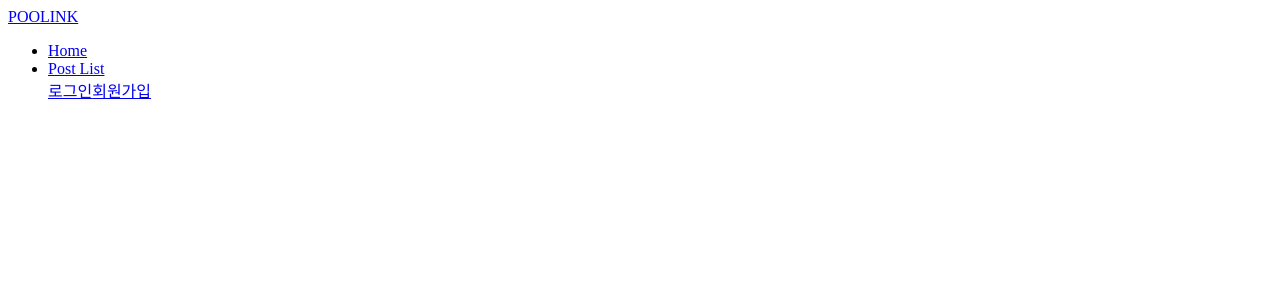
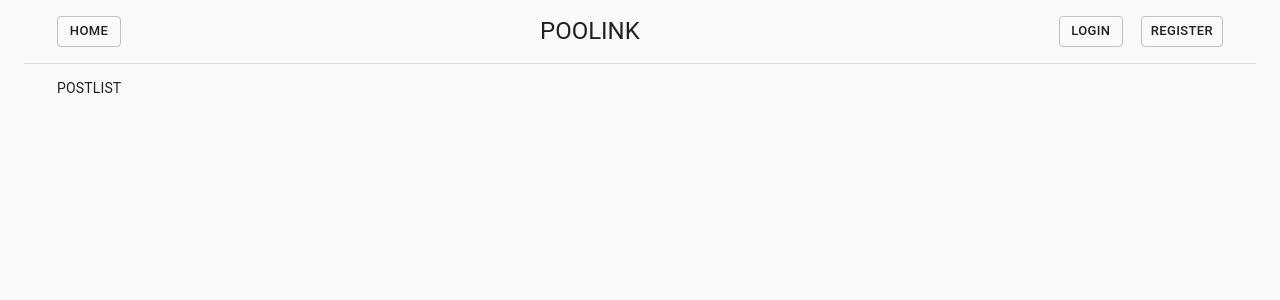
Before and after one commit to hyeok0902e/poolink, a React (Create React App) app in the folder client/: page / in a window 1280 px wide. Shown: the top 300 px of the page. Built offline with nearby package versions, Linux system fonts and the light colour scheme.

Commit message:
:nail_care: Navbar design

```diff
--- a/client/src/App.js
+++ b/client/src/App.js
@@ -1,7 +1,6 @@
 import React, { Component } from 'react';
 import { BrowserRouter, Route, Switch } from 'react-router-dom';
-import BaseContainer from './containers/base/index';
-import NavBar from './components/navbar/index';
+import NavBar from './containers/navbar/index';
 import Home from './components/home/index';
 import LoginForm from './components/form/login/index';
 import RegisterForm from './components/form/register/index';
@@ -9,12 +8,14 @@ import PostList from './containers/post';
 import PostDetail from './containers/post/detail';
 import PostCreateForm from './components/form/post/create';
 import PostEditForm from './components/form/post/edit';
+import { CssBaseline } from '@material-ui/core';
 
 class App extends Component {
   render() {
     return (
+      <React.Fragment>
+        <CssBaseline />
         <BrowserRouter>
-        <div className="app">
           <NavBar />
             <Switch>
               <Route exact path='/' component={Home} />
@@ -25,9 +26,8 @@ class App extends Component {
               <Route exact path='/:post_id' component={PostDetail} />
               <Route exact path='/:post_id/edit' component={PostEditForm} />
             </Switch>
-        </div>
-        <BaseContainer />
         </BrowserRouter>
+      </React.Fragment>
     );
   }
 }
--- a/client/src/components/navbar/index.js
+++ /dev/null
@@ -1,61 +0,0 @@
-import React, { Component } from 'react';
-import { compose } from 'redux';
-import { connect } from 'react-redux';
-import { Link, NavLink, withRouter } from 'react-router-dom'
-import { logout } from '../../actions/auth';
-
-class NavBar extends Component {
-  btnLogout = () => {
-    this.props.logout();
-    window.location.reload();
-  }
-
-  render () {
-    const userMenu = this.props.isAuthenticated !== false ? (
-      <div>
-        <button onClick={this.btnLogout}>로그아웃</button>
-      </div>
-    ) : (
-      <div>
-        <Link to='/login'>로그인</Link>
-        <Link to='/register'>회원가입</Link>
-      </div>
-    )
-
-    return (
-      <nav className="nav-wrapper">
-        <div className="container">
-          <a href="/" className="brand-logo">
-            POOLINK
-          </a>
-          <ul className="right">
-            <li><Link to="/">Home</Link></li>
-            <li><NavLink to="/posts">Post List</NavLink></li>
-            {userMenu}
-          </ul>
-        </div>
-      </nav>
-    )
-  }
-}
-
-const mapStateToProps = state => {
-  return {
-    isAuthenticated: state.user.isAuthenticated
-  }
-}
-
-const mapDispatchToProps = dispatch => {
-  return {
-    logout: () => {
-      dispatch(logout())
-    }
-  }
-}
-
-export default compose(
-  withRouter,
-  connect(
-    mapStateToProps,
-    mapDispatchToProps)
-)(NavBar)
--- a/client/src/components/post/index.js
+++ b/client/src/components/post/index.js
@@ -1,6 +1,7 @@
 import React, { Component } from 'react';
 import { connect } from 'react-redux';
 import { Link } from 'react-router-dom';
+import { Container } from '@material-ui/core';
 
 class Post extends Component {
   render() {
@@ -8,8 +9,9 @@ class Post extends Component {
     const currentUser = localStorage.getItem('username')
     const isAuthor = currentUser === this.props.username;
 
+
     return (
-      <div>
+      <Container maxWidth='lg'>
 
         <h1>{this.props.title}</h1>
         <p>작성자 - {this.props.username}</p>
@@ -17,7 +19,7 @@ class Post extends Component {
         {isAuthor &&
           <Link to={'/' + post_id + '/edit'}>수정하기</Link>
         }
-      </div>
+      </Container>
     )
   }
 }
--- a/client/src/components/postlist/index.js
+++ b/client/src/components/postlist/index.js
@@ -2,6 +2,7 @@ import React, {Component} from 'react'
 import { Link } from 'react-router-dom';
 import { connect } from 'react-redux';
 import moment from 'moment';
+import { Container, Button } from '@material-ui/core';
 
 
 class PostList extends Component {
@@ -15,9 +16,16 @@ class PostList extends Component {
       isAuthenticated
     } = this.props;
 
+    const currentUser = localStorage.getItem('username')
 
-    const postCreateBtn = isAuthenticated !== false ? (
-      <button onClick={this.btnHandle}>글쓰기</button>
+    const postCreateBtn = (isAuthenticated !== false || currentUser) ? (
+      <Button
+        variant='outlined'
+        size='small'
+        onClick={this.btnHandle}
+        >
+        ADD POST
+      </Button>
     ) : (
       <p>로그인 한 후 글을 쓸 수 있습니다.</p>
     )
@@ -26,7 +34,7 @@ class PostList extends Component {
     const postList = posts.length ? (
       posts.map(post => {
         return (
-          <div className="post" key={post.id}>
+          <Container maxWidth='lg' className="post" key={post.id}>
             <div className="post-content">
               <Link to={'/' + post.id}>
               <h1 className="post-title">{post.title}</h1>
@@ -34,7 +42,7 @@ class PostList extends Component {
               <p>{post.content}</p>
               <p>{moment(post.created_at).fromNow()}</p>
             </div>
-          </div>
+          </Container>
         )
       })
     ) : (
@@ -42,10 +50,10 @@ class PostList extends Component {
     )
 
     return (
-      <div>
+      <Container maxWidth='lg'>
         {postCreateBtn}
         {postList}
-      </div>
+      </Container>
     )
   }
 }
--- a/client/src/containers/base/index.js
+++ /dev/null
@@ -1,32 +0,0 @@
-import React, { Component } from 'react';
-import { connect } from 'react-redux';
-import { userCheck } from '../../actions/user';
-
-class BaseContainer extends Component {
-  componentDidMount() {
-    this.props.userCheck();
-  }
-
-  render() {
-    return (
-      <div />
-    )
-  }
-}
-
-const mapStateToProps = (state) => {
-  return {
-    isAuthenticated: state.user.isAuthenticated
-  }
-};
-
-const mapDispatchToProps = dispatch => {
-  return {
-    userCheck: () => dispatch(userCheck())
-  }
-}
-
-export default connect(
-  mapStateToProps,
-  mapDispatchToProps
-)(BaseContainer);
--- /dev/null
+++ b/client/src/containers/navbar/index.js
@@ -0,0 +1,105 @@
+import React, { Component } from 'react';
+import { compose } from 'redux';
+import { connect } from 'react-redux';
+import { Link,  withRouter } from 'react-router-dom'
+import { logout } from '../../actions/auth';
+import { userCheck } from '../../actions/user';
+import { Container, Typography, Button, Toolbar } from '@material-ui/core';
+
+import './styles.css';
+
+class NavBar extends Component {
+  componentDidMount() {
+    this.props.userCheck();
+  }
+
+  btnLogout = () => {
+    this.props.logout();
+    window.location.reload();
+  }
+
+  render () {
+    const currentUser = localStorage.getItem('username');
+
+    const userMenu = (this.props.isAuthenticated !== false || currentUser) ? (
+      <Button
+        variant='outlined'
+        size='small'
+        onClick={this.btnLogout}
+        >
+          Logout
+        </Button>
+    ) : (
+      <div>
+        <Link to='/login' className='toolbarLink'>
+          <Button
+            variant='outlined'
+            size='small'
+            >
+            Login
+          </Button>
+        </Link>
+        <Link to='/register' className='toolbarLink'>
+          <Button
+            variant='outlined'
+            size='small'
+            >
+            Register
+          </Button>
+        </Link>
+      </div>
+    )
+
+    return (
+      <Container maxWidth='lg'>
+        <Toolbar className='toolbar'>
+          <Link to='/' className='toolbarLink'>
+            <Button variant='outlined' size='small'>Home</Button>
+          </Link>
+          <Typography
+            component='h2'
+            variant='h5'
+            color='inherit'
+            align='center'
+            className='toolbarTitle'
+            >
+              POOLINK
+            </Typography>
+            {userMenu}
+        </Toolbar>
+        <Toolbar
+          component='nav'
+          variant='dense'
+          className='toolbarSecondary'
+          >
+            <Link
+              to='/posts'
+              color='inherit'
+              variant='body2'
+              className='toolbarLink'
+              >
+              POSTLIST
+            </Link>
+          </Toolbar>
+      </Container>
+    )
+  }
+}
+
+const mapStateToProps = state => {
+  return {
+    isAuthenticated: state.user.isAuthenticated
+  }
+}
+
+const mapDispatchToProps = dispatch => ({
+  logout: () => dispatch(logout()),
+  userCheck: () => dispatch(userCheck())
+})
+
+export default compose(
+  withRouter,
+  connect(
+    mapStateToProps,
+    mapDispatchToProps)
+)(NavBar)
--- /dev/null
+++ b/client/src/containers/navbar/styles.css
@@ -0,0 +1,19 @@
+.toolbar {
+  border-bottom: 1px solid rgba(0, 0, 0, 0.12);
+}
+
+.toolbarTitle {
+  flex: 1;
+}
+
+.toolbarSecondary {
+  justify-content: space-between;
+  overflow-x: auto;
+}
+
+.toolbarLink {
+  padding: 3px 9px;
+  flex-shrink: 0;
+  text-decoration: none;
+  color: inherit;
+}
```
Lines whose indentation alone changed are shown as unchanged.
